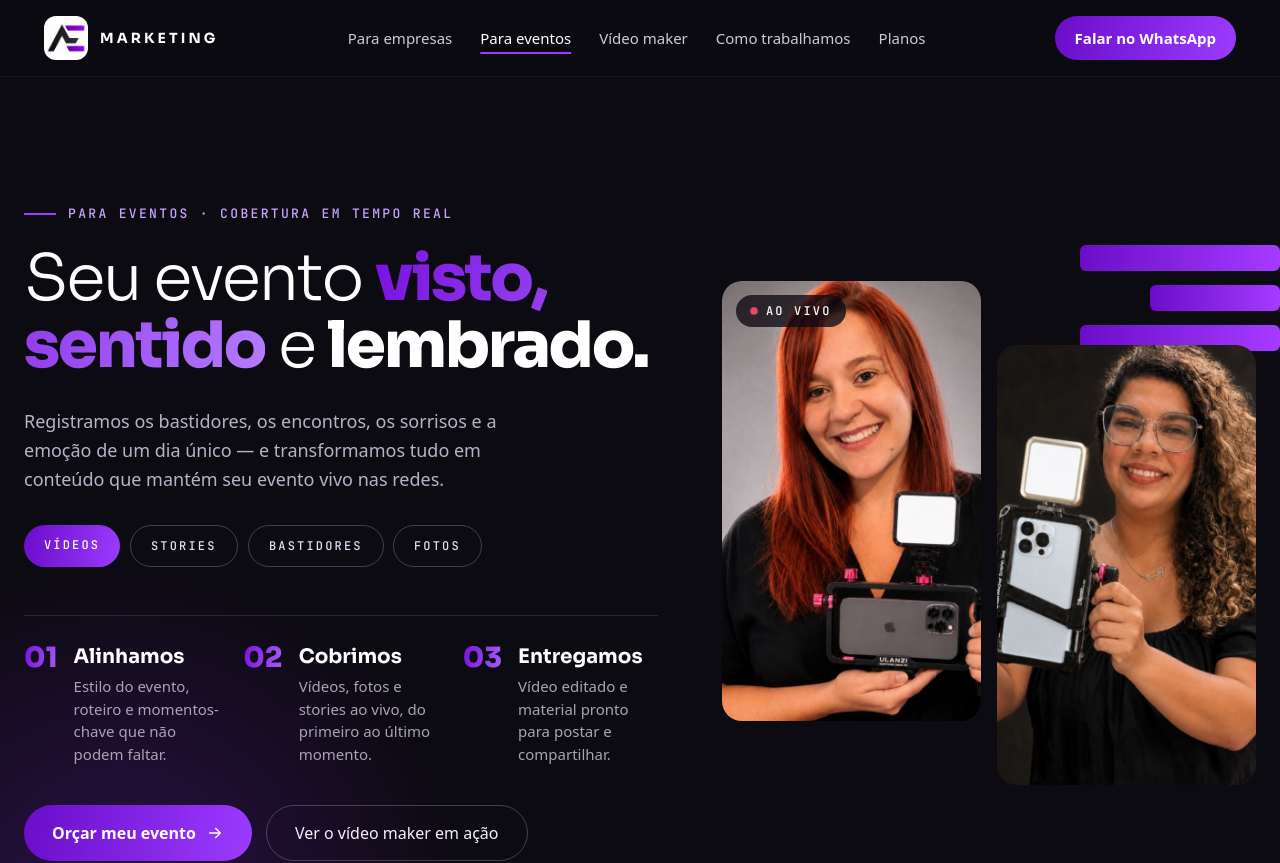
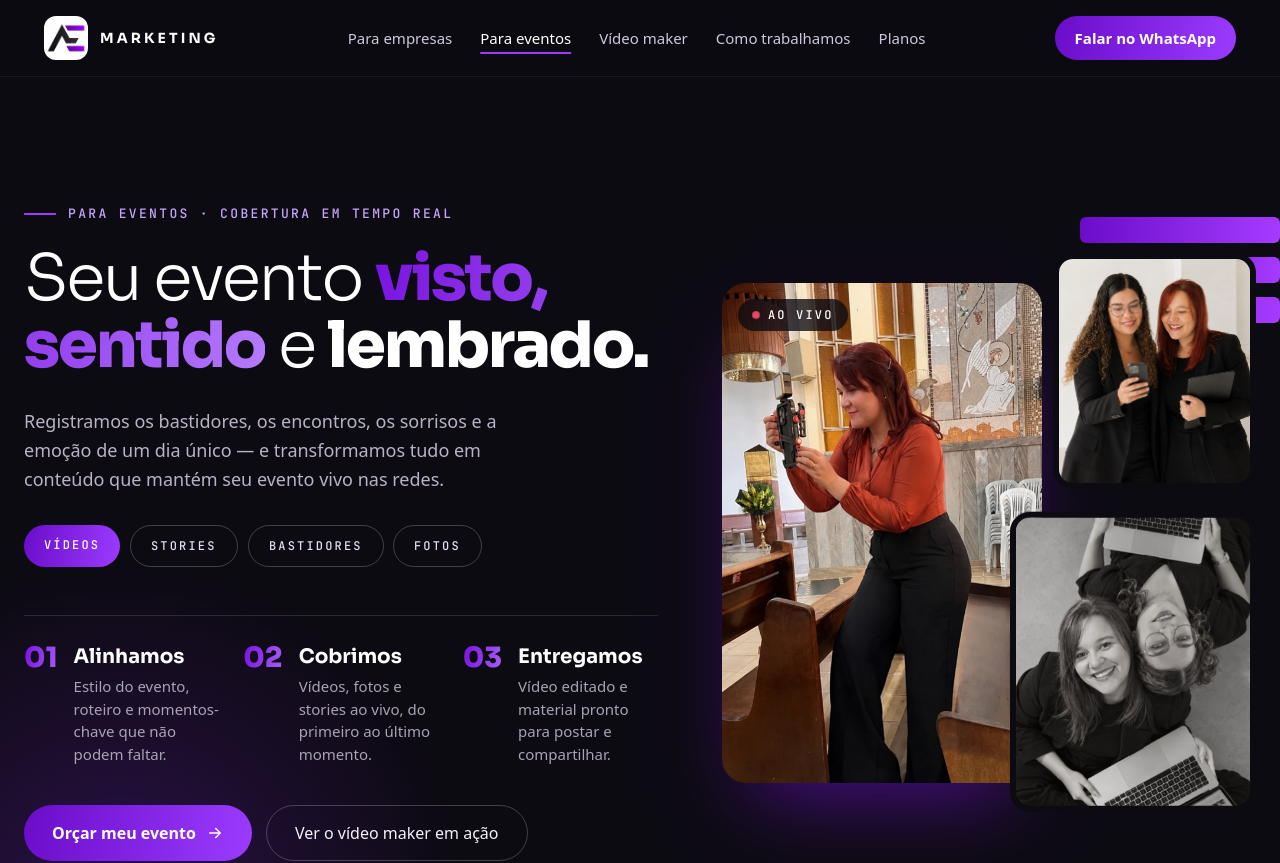
Before and after one commit to waller-jhonatan/aemarketing, a Vue app: page /eventos in a window 1280 px wide. Shown: the top 863 px of the page. Built offline with nearby package versions, Linux system fonts and the light colour scheme; a web font is replaced by a local one.

Commit message:
Eventos: mesma colagem de três fotos do hero da home
A igreja com o selo "Ao vivo" como principal, a dupla com o celular em
cima à direita e os notebooks flutuando embaixo, no lugar das duas
fotos lado a lado.

Co-Authored-By: Claude Fable 5.1 <noreply@anthropic.com>

```diff
--- a/src/components/EventosSection.vue
+++ b/src/components/EventosSection.vue
@@ -21,11 +21,13 @@ import { whatsappEvento } from '../data/contato'
 <div class="rv" style="margin-top: 40px; display: flex; flex-wrap: wrap; gap: 14px"><a class="btn btn-p" :href="whatsappEvento" style="display: inline-flex; align-items: center; gap: 10px; min-height: 56px; padding: 0 28px; border-radius: 999px; background: linear-gradient(100deg,#6A0DC9,#9B3BFF); color: #FFFFFF; text-decoration: none; font-weight: 600; font-size: 16px">Orçar meu evento <svg width="18" height="18" viewBox="0 0 24 24" fill="none" stroke="currentColor" stroke-width="2" stroke-linecap="round" stroke-linejoin="round" aria-hidden="true"><path d="M5 12h14M13 6l6 6-6 6"></path></svg></a>
 <RouterLink class="btn btn-g" to="/video-maker" style="display: inline-flex; align-items: center; min-height: 56px; padding: 0 28px; border-radius: 999px; border: 1px solid rgba(255,255,255,0.22); color: #F4F1FA; text-decoration: none; font-weight: 500; font-size: 16px">Ver o vídeo maker em ação</RouterLink></div>
 </div>
-<div style="flex: 1 1 420px; min-width: 0; display: grid; grid-template-columns: repeat(2, minmax(0, 1fr)); gap: 16px; position: relative">
+<div style="flex: 1 1 420px; min-width: 0; position: relative; min-height: 560px">
 <div class="sbars rv" aria-hidden="true" style="right: -24px; top: -36px; align-items: flex-end; z-index: 0"><div class="sbar" style="width: 200px; background: linear-gradient(90deg,#6A0DC9,#A63BFF)"></div><div class="sbar" style="width: 130px; background: linear-gradient(90deg,#6A0DC9,#A63BFF)"></div><div class="sbar" style="width: 200px; background: linear-gradient(90deg,#6A0DC9,#A63BFF)"></div></div>
 
-<figure class="photo rv" style="margin: 0; height: 440px; border-radius: 20px; overflow: hidden"><img src="/img/storymaker.jpg" alt="Storymaker da AE Marketing com celular e luz" style="width: 100%; height: 100%; object-fit: cover; display: block"><span class="m chip" style="position: absolute; left: 14px; top: 14px; display: inline-flex; align-items: center; gap: 8px; padding: 8px 14px; border-radius: 999px; background: rgba(13,11,18,0.78); color: #FFFFFF; font-size: 12px"><span class="live" aria-hidden="true" style="width: 8px; height: 8px; border-radius: 50%; background: #FF4D6D; display: inline-block"></span>Ao vivo</span></figure>
-<figure class="photo rv" style="margin: 64px 0 0; height: 440px; border-radius: 20px; overflow: hidden"><img src="/img/equipe-estabilizador.jpg" alt="Vídeo maker da AE Marketing com equipamento de gravação" style="width: 100%; height: 100%; object-fit: cover; object-position: 60% center; display: block"></figure>
+<!-- Mesma colagem do hero da home: evento ao vivo como principal e as duas fotos da equipe à direita. -->
+<figure class="photo rv" style="position: absolute; left: 0; top: 30px; width: 60%; height: 500px; margin: 0; border-radius: 24px; overflow: hidden; box-shadow: 0 40px 80px -30px rgba(122,18,224,0.6); z-index: 1"><img src="/img/evento-igreja.jpg" alt="Vídeo maker da AE Marketing gravando com celular e luz durante um evento em uma igreja" style="width: 100%; height: 100%; object-fit: cover; object-position: 50% 30%; display: block"><span class="m chip" style="position: absolute; left: 16px; top: 16px; display: inline-flex; align-items: center; gap: 8px; padding: 8px 14px; border-radius: 999px; background: rgba(13,11,18,0.78); color: #FFFFFF; font-size: 12px"><span class="live" aria-hidden="true" style="width: 8px; height: 8px; border-radius: 50%; background: #FF4D6D; display: inline-block"></span>Ao vivo</span></figure>
+<figure class="photo rv" style="--d: .12s; position: absolute; right: 0; top: 0; width: 38%; height: 236px; margin: 0; border-radius: 20px; overflow: hidden; border: 6px solid #0D0B12; z-index: 2"><img src="/img/equipe-celular.jpg" alt="Duas integrantes da AE Marketing sorrindo e conferindo o celular" style="width: 100%; height: 100%; object-fit: cover; object-position: 50% 22%; display: block"></figure>
+<figure class="photo float" style="position: absolute; right: 0; bottom: 0; width: 46%; height: 300px; margin: 0; border-radius: 20px; overflow: hidden; border: 6px solid #0D0B12; z-index: 2"><img src="/img/equipe-notebooks.jpg" alt="Duas integrantes da AE Marketing trabalhando nos notebooks, vistas de cima" style="width: 100%; height: 100%; object-fit: cover; object-position: 50% 45%; display: block"></figure>
 </div>
 </div>
 </section>
```
